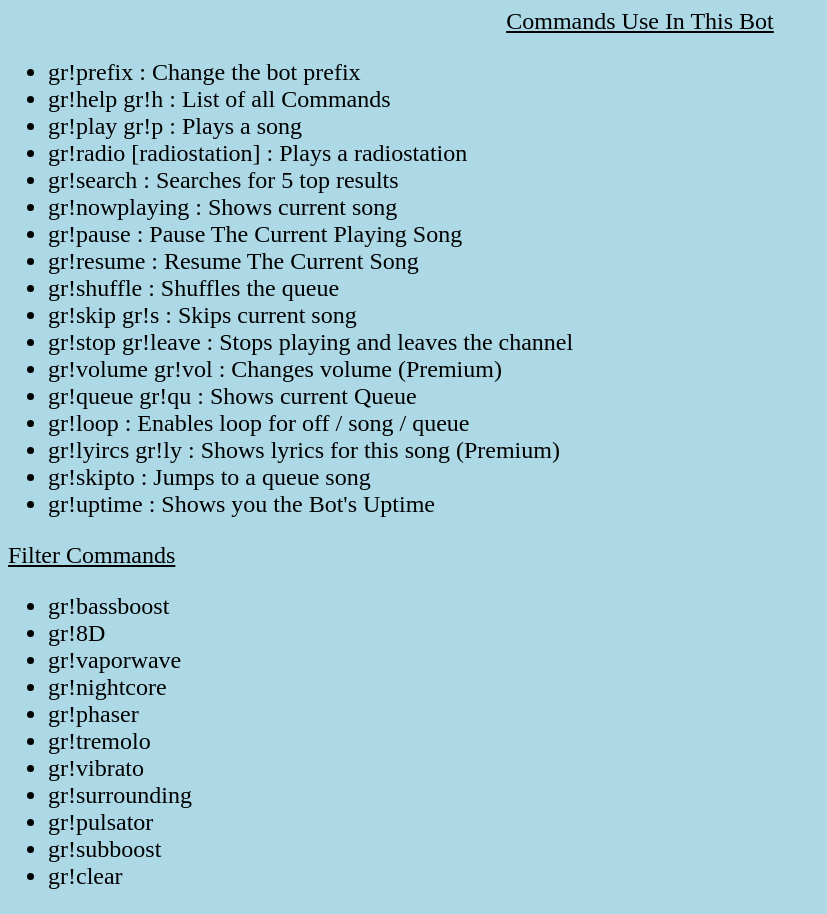
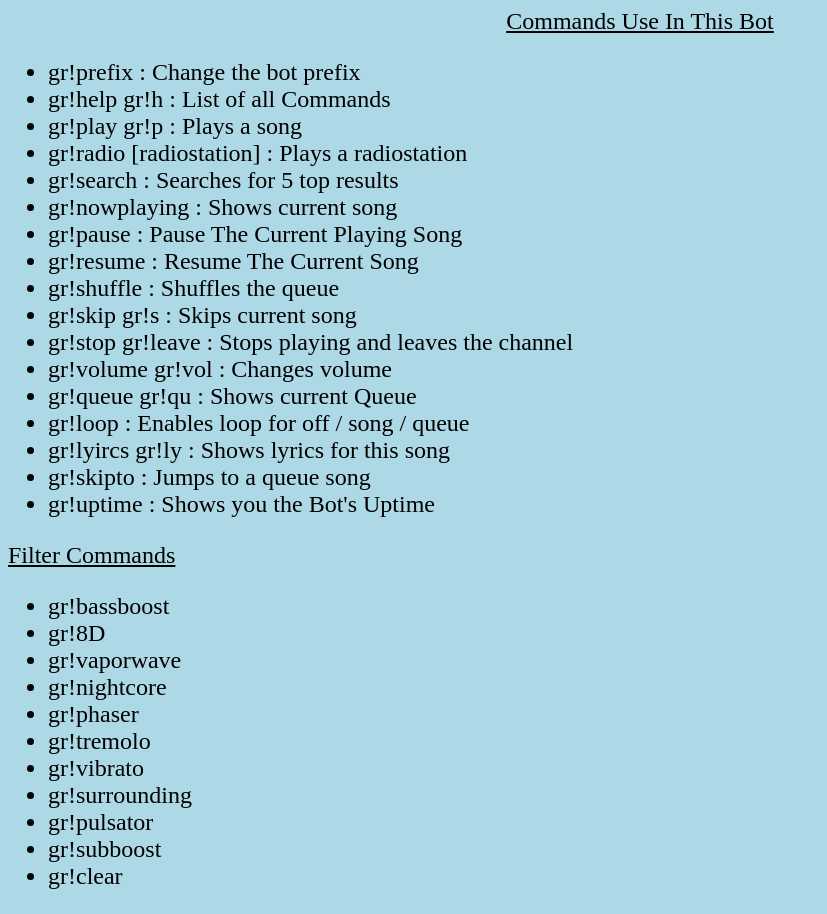
Before and after one commit to PasinduDushan/GROOVER, a plain HTML site: page index.html in a window 1280 px wide. Shown: the whole page, without its empty margins (0-827 px from the left). Drawn offline with Linux system fonts and the light colour scheme.

Commit message:
Update index.html

```diff
--- a/index.html
+++ b/index.html
@@ -18,10 +18,10 @@
 <li>gr!shuffle : Shuffles the queue</li>
 <li>gr!skip gr!s : Skips current song</li>
 <li>gr!stop gr!leave : Stops playing and leaves the channel</li>
-<li>gr!volume <VOLUME> gr!vol : Changes volume (Premium)</li>
+<li>gr!volume <VOLUME> gr!vol : Changes volume </li>
 <li>gr!queue gr!qu : Shows current Queue</li>
 <li>gr!loop : Enables loop for off / song / queue</li>
-<li>gr!lyircs gr!ly : Shows lyrics for this song (Premium)</li>
+<li>gr!lyircs gr!ly : Shows lyrics for this song </li>
 <li>gr!skipto <Queue num.> : Jumps to a queue song</li>
  <li>gr!uptime : Shows you the Bot's Uptime</li>
 </ul>
```
